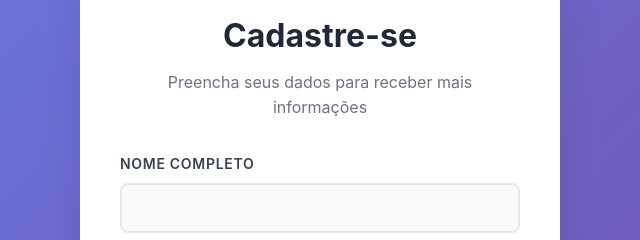
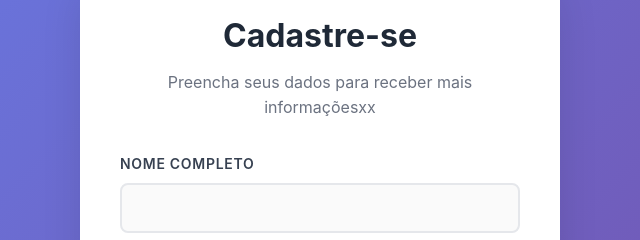
Before and after one commit to vnclopez/captura-leads-bolt, a plain HTML site: page index.html in a window 1280 px wide. Shown: the part 161-401 px from the top of the page, 320-960 px from the left. Drawn offline with Linux system fonts and the light colour scheme.

Commit message:
Teste de commit

```diff
--- a/index.html
+++ b/index.html
@@ -11,7 +11,7 @@
         <div class="lead-form-container">
             <div class="header">
                 <h1>Cadastre-se</h1>
-                <p>Preencha seus dados para receber mais informações</p>
+                <p>Preencha seus dados para receber mais informaçõesxx</p>
             </div>
 
             <form id="leadForm" class="lead-form">
```
Also changed, not shown: 1 other file.
